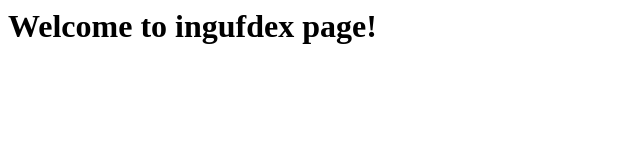
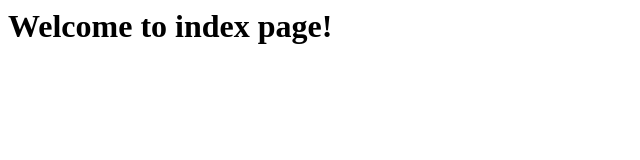
Before and after one commit to ayambarwar/DevopsLabTest2, a plain HTML site: page index.html in a window 1280 px wide. Shown: the whole page, without its empty margins (0-640 px from the left). Drawn offline with Linux system fonts and the light colour scheme.

Commit message:
Update index.html

```diff
--- a/index.html
+++ b/index.html
@@ -3,6 +3,6 @@
                 <h1/>
         </head>
         <body>
-                Welcome to ingufdex page!
+                Welcome to index page!
         </body>
 </html>
```
